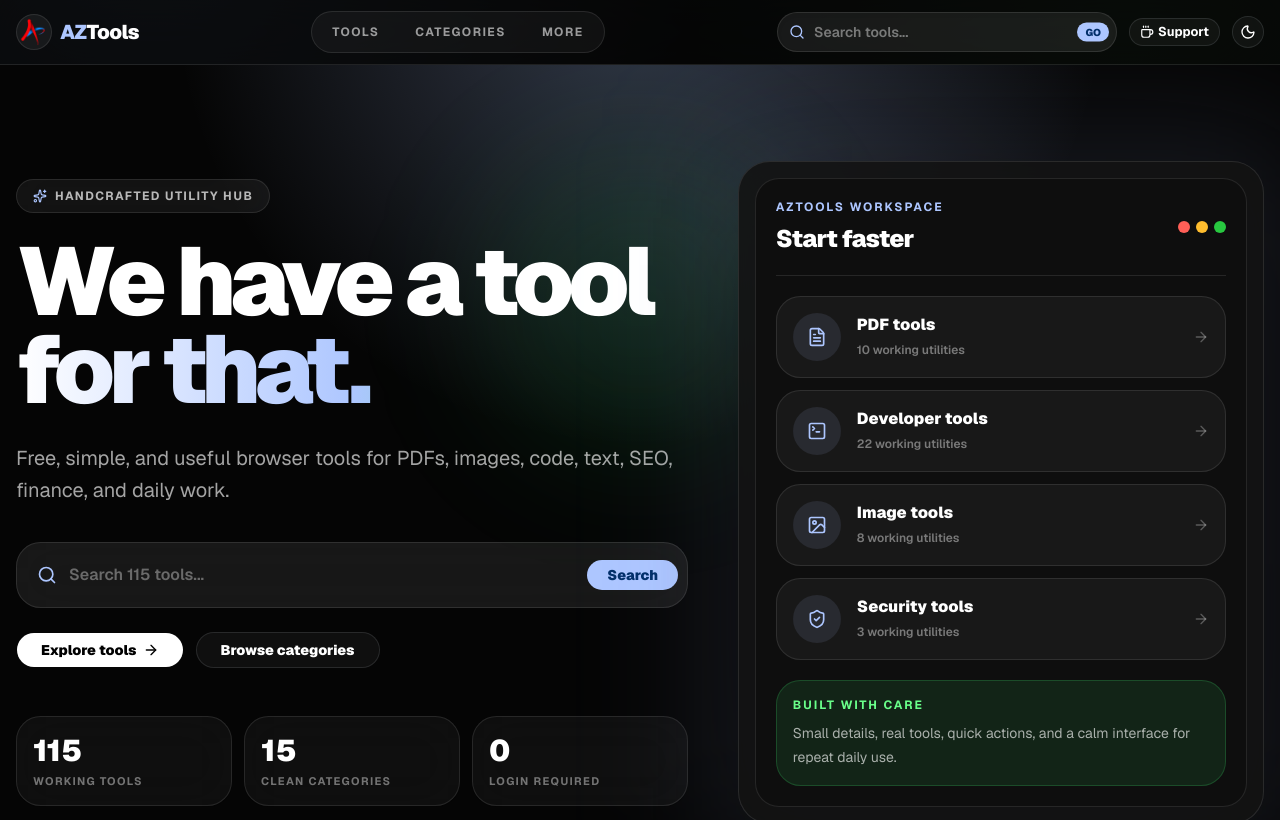
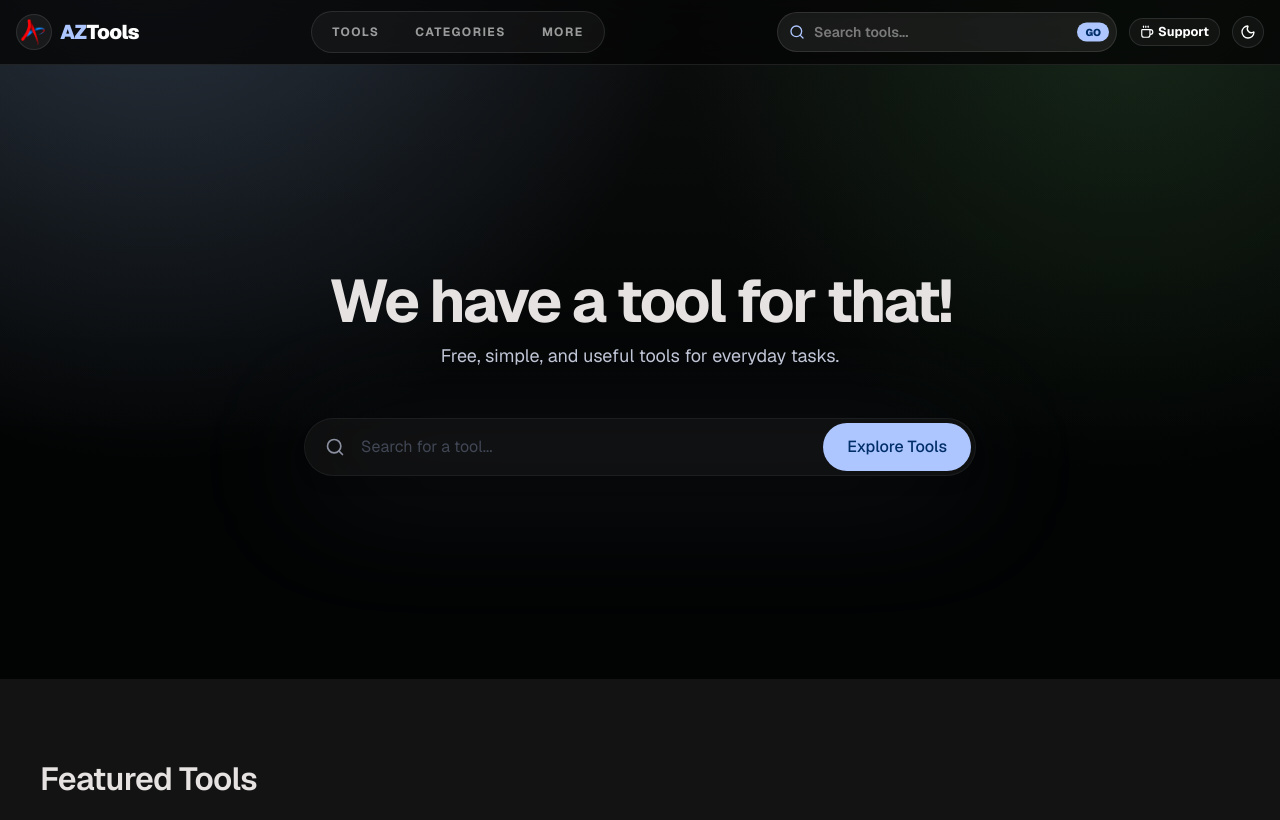
Before and after one commit to KshitijKoranne/aztools-next, a Next.js app: page / in a window 1280 px wide. Shown: the top 820 px of the page. Built offline with nearby package versions, Linux system fonts and the light colour scheme.

Commit message:
Replace hero with exact Stitch-style web hero

```diff
--- a/src/components/home-hero.tsx
+++ b/src/components/home-hero.tsx
@@ -1,120 +1,35 @@
-import { ArrowRight, FileText, ImageIcon, Search, ShieldCheck, Sparkles, TerminalSquare } from "lucide-react";
-import Link from "next/link";
-
-import { Button } from "@/components/ui/button";
-import { categories, tools } from "@/data/tools";
+import { Search } from "lucide-react";
 
 export function HomeHero() {
-  const stats = [
-    [String(tools.length), "working tools"],
-    [String(categories.length), "clean categories"],
-    ["0", "login required"],
-  ];
-  const featured = [
-    { icon: FileText, label: "PDF tools", href: "/category/pdf-tools", category: "pdf-tools" },
-    { icon: TerminalSquare, label: "Developer tools", href: "/category/developer-tools", category: "developer-tools" },
-    { icon: ImageIcon, label: "Image tools", href: "/category/image-tools", category: "image-tools" },
-    { icon: ShieldCheck, label: "Security tools", href: "/category/security-tools", category: "security-tools" },
-  ];
-
   return (
-    <section className="relative overflow-hidden bg-[#050505] text-white">
-      <div className="absolute inset-x-0 top-0 h-[34rem] bg-[radial-gradient(circle_at_50%_-16%,rgba(173,198,255,0.28),transparent_52%)]" />
-      <div className="absolute left-1/2 top-20 h-80 w-80 -translate-x-1/2 rounded-full bg-[#1ed760]/10 blur-3xl" />
-
-      <div className="container relative mx-auto grid min-h-[760px] items-center gap-12 px-4 py-20 lg:grid-cols-[minmax(0,1.05fr)_minmax(360px,0.82fr)] lg:py-24">
-        <div>
-          <div className="mb-6 inline-flex items-center gap-2 rounded-full border border-white/10 bg-white/[0.06] px-4 py-2 text-xs font-bold uppercase tracking-[0.12em] text-white/70 backdrop-blur-xl">
-            <Sparkles className="h-3.5 w-3.5 text-[#adc6ff]" />
-            Handcrafted utility hub
+    <section className="mx-auto flex min-h-[614px] max-w-[1200px] flex-col items-center justify-center gap-12 px-6 py-20 text-center text-[#e5e2e1]">
+      <div className="max-w-3xl space-y-2">
+        <h1 className="text-5xl font-bold leading-[1.1] tracking-[-0.04em] text-[#e5e2e1] md:text-6xl">
+          We have a tool for that!
+        </h1>
+        <p className="text-lg leading-[1.6] text-[#c1c6d7]">
+          Free, simple, and useful tools for everyday tasks.
+        </p>
       </div>
 
-          <h1 className="max-w-5xl text-5xl font-black leading-[0.92] tracking-[-0.06em] text-white md:text-7xl lg:text-8xl">
-            We have a tool
-            <span className="block bg-[linear-gradient(90deg,#ffffff,#adc6ff,#3de96f)] bg-clip-text text-transparent">
-              for that.
-            </span>
-          </h1>
-
-          <p className="mt-7 max-w-2xl text-base leading-7 text-white/64 md:text-xl md:leading-8">
-            Free, simple, and useful browser tools for PDFs, images, code, text, SEO, finance, and daily work.
-          </p>
-
-          <form action="/search" className="mt-9 max-w-2xl">
-            <div className="group flex items-center gap-3 rounded-2xl border border-white/10 bg-white/[0.08] p-2 shadow-[0_24px_100px_-60px_rgba(173,198,255,0.65)] backdrop-blur-xl transition-all focus-within:border-[#adc6ff]/60 focus-within:bg-white/[0.11]">
-              <Search className="ml-3 h-5 w-5 shrink-0 text-[#adc6ff]" />
+      <form action="/search" className="relative w-full max-w-2xl">
+        <div className="relative z-10 flex items-center rounded-full border border-[#8b90a0]/10 bg-[#201f1f]/40 p-1 shadow-lg backdrop-blur-2xl transition-all duration-300 focus-within:border-[#adc6ff] focus-within:ring-2 focus-within:ring-[#adc6ff]">
+          <Search className="ml-4 h-5 w-5 shrink-0 text-[#8b90a0]" />
           <input
             name="q"
             type="search"
-                placeholder={`Search ${tools.length} tools...`}
-                className="h-12 min-w-0 flex-1 bg-transparent text-base font-semibold text-white outline-none placeholder:text-white/36"
+            placeholder="Search for a tool..."
+            className="w-full border-none bg-transparent px-4 py-3 text-base text-[#e5e2e1] outline-none placeholder:text-[#414755] focus:ring-0"
           />
-              <Button type="submit" className="rounded-xl bg-[#adc6ff] px-5 font-black text-[#002e69] hover:bg-white">
-                Search
-              </Button>
+          <button
+            type="submit"
+            className="whitespace-nowrap rounded-full bg-[#adc6ff] px-6 py-3 text-base font-medium text-[#002e69] transition-opacity hover:opacity-90"
+          >
+            Explore Tools
+          </button>
         </div>
+        <div className="absolute inset-0 -z-10 translate-y-4 rounded-full bg-[#adc6ff]/10 blur-3xl" />
       </form>
-
-          <div className="mt-6 flex flex-wrap gap-3">
-            <Button asChild size="lg" className="rounded-full bg-white px-6 font-black text-black hover:bg-[#adc6ff]">
-              <Link href="#featured-tools">
-                Explore tools <ArrowRight className="h-4 w-4" />
-              </Link>
-            </Button>
-            <Button asChild variant="outline" size="lg" className="rounded-full border-white/15 bg-white/[0.04] px-6 font-black text-white hover:bg-white/[0.1] hover:text-white">
-              <Link href="#categories">Browse categories</Link>
-            </Button>
-          </div>
-
-          <div className="mt-12 grid max-w-2xl grid-cols-3 gap-3">
-            {stats.map(([value, label]) => (
-              <div key={label} className="rounded-2xl border border-white/10 bg-white/[0.045] p-4 backdrop-blur-xl">
-                <div className="text-2xl font-black text-white md:text-3xl">{value}</div>
-                <div className="mt-1 text-[11px] font-bold uppercase tracking-[0.12em] text-white/42">{label}</div>
-              </div>
-            ))}
-          </div>
-        </div>
-
-        <div className="relative hidden lg:block">
-          <div className="absolute -inset-10 rounded-[3rem] bg-[#adc6ff]/10 blur-3xl" />
-          <div className="relative overflow-hidden rounded-[2rem] border border-white/10 bg-[#131313]/88 p-4 shadow-[0_34px_140px_-70px_rgba(0,0,0,1)] backdrop-blur-2xl">
-            <div className="rounded-[1.5rem] border border-white/10 bg-[#0e0e0e] p-5">
-              <div className="flex items-center justify-between border-b border-white/10 pb-5">
-                <div>
-                  <p className="text-xs font-bold uppercase tracking-[0.16em] text-[#adc6ff]">AzTools workspace</p>
-                  <h2 className="mt-2 text-2xl font-black tracking-[-0.03em]">Start faster</h2>
-                </div>
-                <div className="flex gap-1.5">
-                  <span className="h-3 w-3 rounded-full bg-[#ff5f57]" />
-                  <span className="h-3 w-3 rounded-full bg-[#ffbd2e]" />
-                  <span className="h-3 w-3 rounded-full bg-[#28c840]" />
-                </div>
-              </div>
-
-              <div className="mt-5 grid gap-3">
-                {featured.map(({ icon: Icon, label, href, category }) => (
-                  <Link key={label} href={href} className="group grid grid-cols-[auto_1fr_auto] items-center gap-4 rounded-2xl border border-white/10 bg-white/[0.045] p-4 transition-all hover:-translate-y-0.5 hover:border-[#adc6ff]/50 hover:bg-white/[0.08]">
-                    <span className="flex h-12 w-12 items-center justify-center rounded-2xl bg-[#adc6ff]/10 text-[#adc6ff]">
-                      <Icon className="h-5 w-5" />
-                    </span>
-                    <span>
-                      <span className="block font-black text-white">{label}</span>
-                      <span className="text-xs font-semibold text-white/42">{tools.filter((tool) => tool.category === category).length} working utilities</span>
-                    </span>
-                    <ArrowRight className="h-4 w-4 text-white/28 transition-all group-hover:translate-x-1 group-hover:text-[#adc6ff]" />
-                  </Link>
-                ))}
-              </div>
-
-              <div className="mt-5 rounded-2xl border border-[#3de96f]/20 bg-[#3de96f]/10 p-4">
-                <div className="text-xs font-bold uppercase tracking-[0.16em] text-[#69ff89]">Built with care</div>
-                <p className="mt-2 text-sm leading-6 text-white/64">Small details, real tools, quick actions, and a calm interface for repeat daily use.</p>
-              </div>
-            </div>
-          </div>
-        </div>
-      </div>
     </section>
   );
 }
```
Lines whose indentation alone changed are shown as unchanged.
